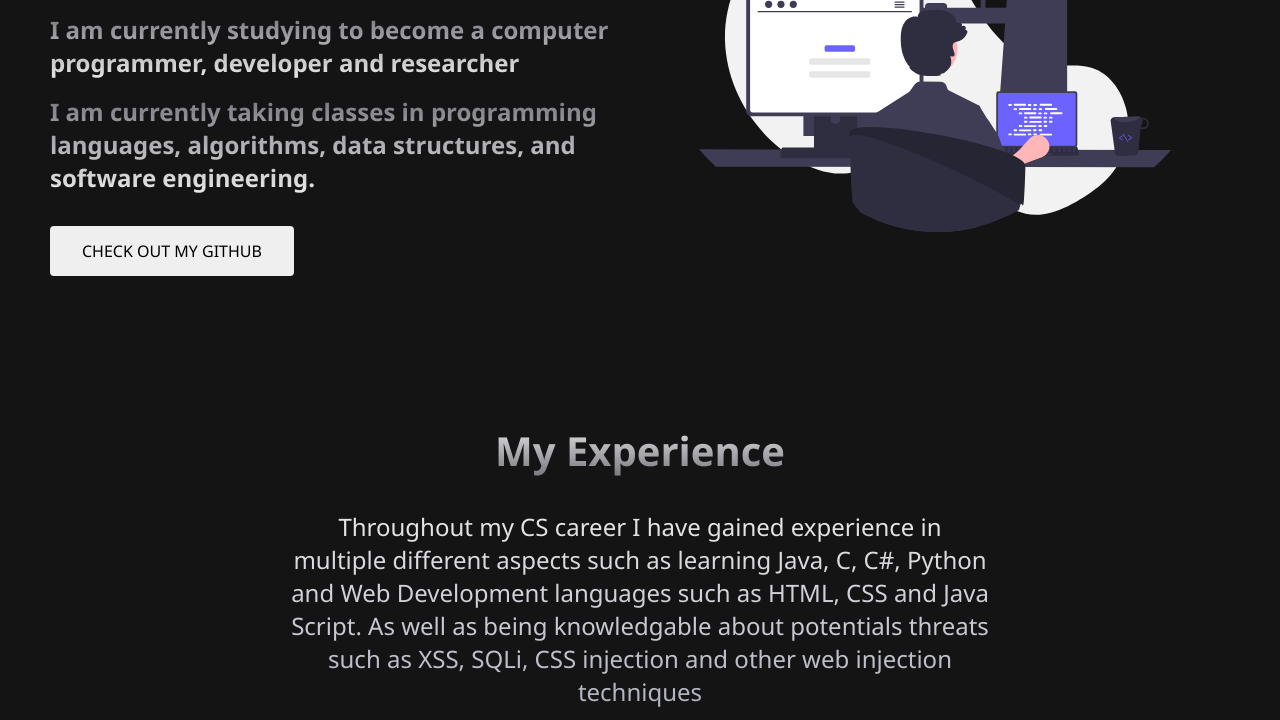
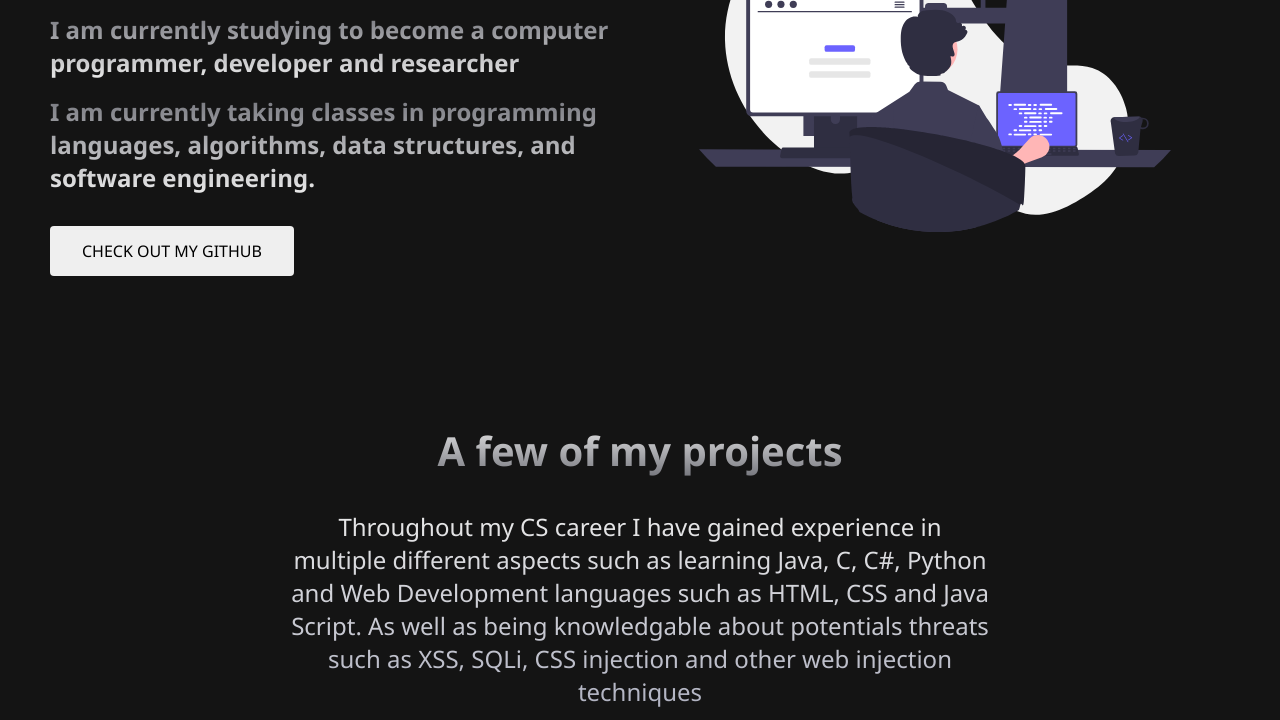
Before and after one commit to jaxkstrafe/jaxkstrafe.github.io, a plain HTML site: page index.html in a window 1280 px wide. Shown: the part 377-1097 px from the top of the page. Drawn offline with Linux system fonts and the light colour scheme.

Commit message:
Edit Index

```diff
--- a/index.html
+++ b/index.html
@@ -47,7 +47,7 @@
 
 <!--SERVICES SECTION-->
 <div class="services">
-    <h1>My Experience</h1>
+    <h1>A few of my projects</h1>
      <div class="services__container">
         <div class="services__card">
             <p>Throughout my CS career I have gained experience in multiple different aspects such as
```
